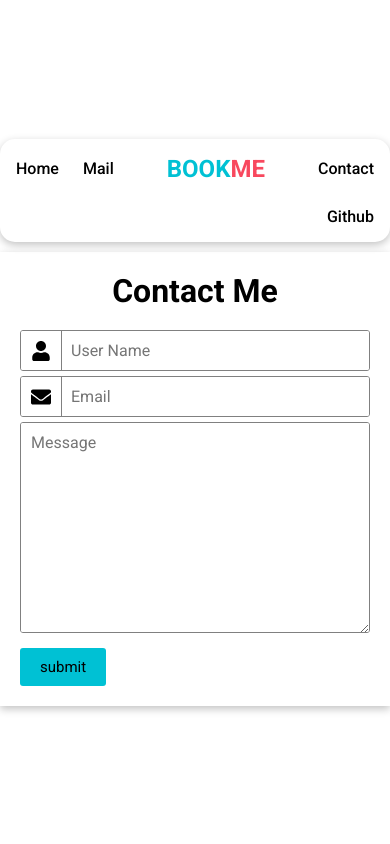
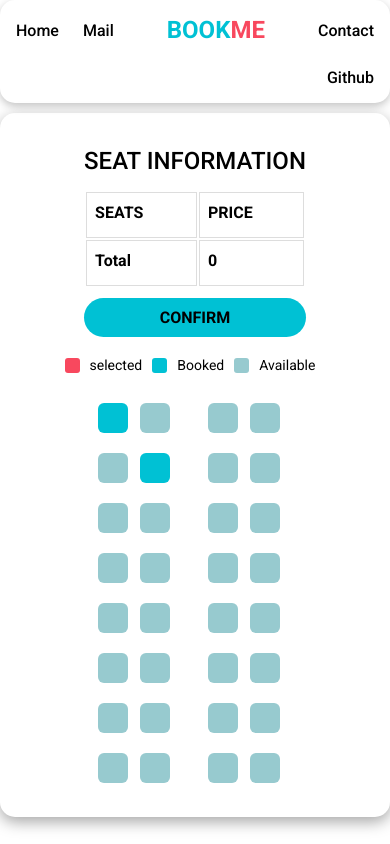
Before and after one commit to pyashraful/bus-ticket-booking-app, a React (Create React App) app: page / in a window 390 px wide. Built offline with nearby package versions, Linux system fonts and the light colour scheme.

Commit message:
reset height in media query

```diff
--- a/src/App.js
+++ b/src/App.js
@@ -9,10 +9,10 @@ const App = () => {
     <div className={classes.appContainer}>
       <div className={classes.bodyContainer}>
         <NavBar />
-        {/* <div className={classes.bookSeatContainer}>
+        <div className={classes.bookSeatContainer}>
           <BookSeats />
-        </div> */}
-        <Contact />
+        </div>
+        {/* <Contact /> */}
       </div>
     </div>
   );
--- a/src/styles/App.module.css
+++ b/src/styles/App.module.css
@@ -28,3 +28,8 @@
   display: flex;
   flex-flow: column;
 }
+@media only screen and (max-width: 600px) {
+  .appContainer {
+    height: auto;
+  }
+}
```
